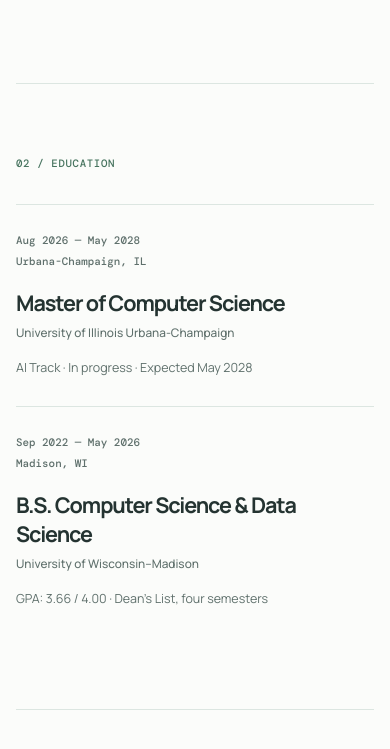
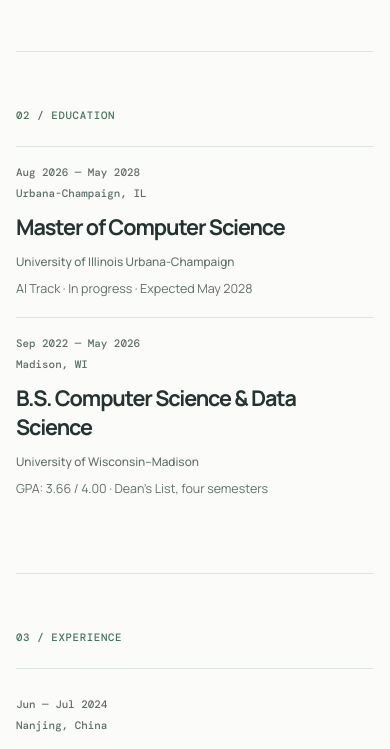
Before and after one commit to Aetheris1021/Aetheris1021.github.io, a plain HTML site: page index.html in a window 390 px wide. Shown: the part 1466-2215 px from the top of the page. Drawn offline with nearby package versions, Linux system fonts and the light colour scheme.

Commit message:
refine: compact homepage education layout

```diff
--- a/index.html
+++ b/index.html
@@ -136,6 +136,8 @@
             </div>
             <div>
               <h3>Master of Computer Science</h3>
+            </div>
+            <div class="education-aside">
               <p class="organization">University of Illinois Urbana-Champaign</p>
               <p class="education-detail">AI Track · In progress · Expected May 2028</p>
             </div>
@@ -147,6 +149,8 @@
             </div>
             <div>
               <h3>B.S. Computer Science &amp; Data Science</h3>
+            </div>
+            <div class="education-aside">
               <p class="organization">University of Wisconsin–Madison</p>
               <p class="education-detail">GPA: 3.66 / 4.00 · Dean’s List, four semesters</p>
             </div>
--- a/styles.css
+++ b/styles.css
@@ -137,7 +137,7 @@ button {
   grid-template-columns: 1.3fr 0.7fr;
   gap: 80px;
   align-items: end;
-  padding-block: 90px 92px;
+  padding-block: 78px 82px;
 }
 
 .eyebrow,
@@ -255,7 +255,7 @@ h1 span {
 }
 
 .section {
-  padding-block: 68px;
+  padding-block: 54px;
   border-top: 1px solid var(--line);
 }
 
@@ -290,7 +290,7 @@ em {
 }
 
 .section-content {
-  margin-top: 34px;
+  margin-top: 24px;
 }
 
 .timeline-item,
@@ -300,6 +300,12 @@ em {
   gap: 48px;
   padding: 28px 0;
   border-top: 1px solid var(--line);
+}
+
+.education-item {
+  grid-template-columns: 200px minmax(0, 1fr) 320px;
+  gap: 28px;
+  padding: 20px 0;
 }
 
 .timeline-meta,
@@ -329,10 +335,14 @@ em {
 }
 
 .education-detail {
-  margin: 16px 0 0;
+  margin: 8px 0 0;
   color: var(--muted);
   font-size: 0.78rem;
   line-height: 1.7;
+}
+
+.education-aside {
+  text-align: right;
 }
 
 .timeline-item ul {
@@ -430,7 +440,7 @@ em {
   grid-template-columns: 1fr 1fr;
   gap: 72px;
   margin-top: 22px;
-  padding-block: 56px;
+  padding-block: 44px;
   border-top: 1px solid var(--line);
 }
 
@@ -457,7 +467,7 @@ em {
 }
 
 .contact {
-  padding-block: 88px;
+  padding-block: 70px;
   text-align: center;
 }
 
@@ -577,7 +587,7 @@ em {
   }
 
   .section {
-    padding-block: 72px;
+    padding-block: 56px;
   }
 
   .section-grid,
@@ -598,9 +608,22 @@ em {
     display: block;
   }
 
+  .education-item {
+    padding: 18px 0;
+  }
+
+  .education-aside {
+    margin-top: 12px;
+    text-align: left;
+  }
+
   .timeline-meta,
   .education-meta {
     margin-bottom: 20px;
+  }
+
+  .education-item .education-meta {
+    margin-bottom: 12px;
   }
 
   .project-top {
@@ -632,7 +655,7 @@ em {
   }
 
   .contact {
-    padding-block: 100px;
+    padding-block: 76px;
   }
 }
 
```
